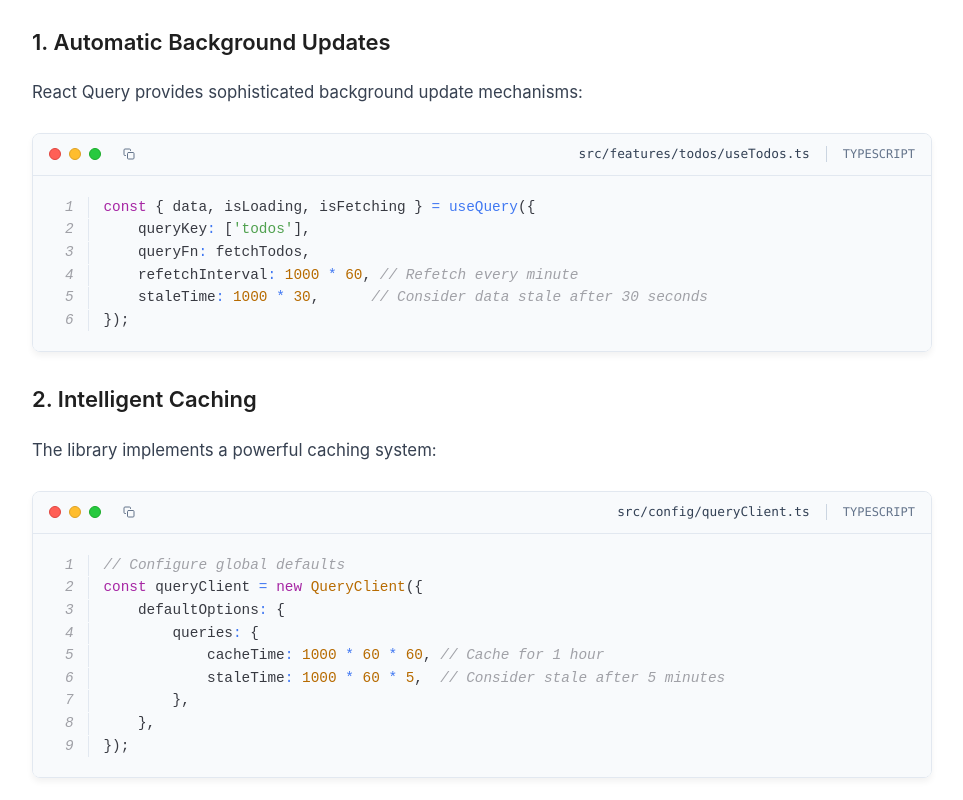
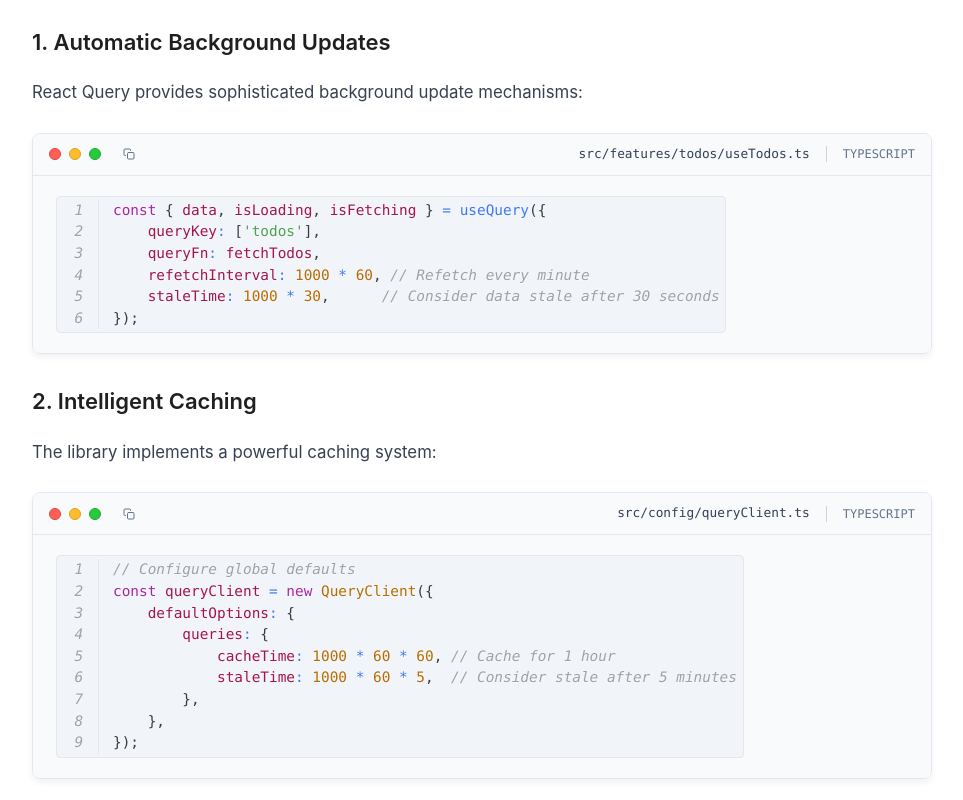
Before and after one commit to DokaDev/dokalab_blog_next_client, a Next.js app: page /components/markdown-renderer in a window 1280 px wide. Shown: the part 980-1780 px from the top of the page, without its empty margins (158-1121 px from the left). Built offline with nearby package versions, Linux system fonts and the light colour scheme.

Commit message:
fix: 인라인 코드 렌더링 이슈 해결

```diff
--- a/app/components/markdown/MarkdownRenderer.tsx
+++ b/app/components/markdown/MarkdownRenderer.tsx
@@ -15,24 +15,42 @@
 }
 
 const MarkdownRenderer: React.FC<MarkdownRendererProps> = ({ content, className = '' }) => {
+  // React 마운트 후 인라인 코드 처리를 위한 ref
+  const contentRef = React.useRef<HTMLDivElement>(null);
+
+  // 마운트 후 인라인 코드 처리
+  React.useEffect(() => {
+    if (contentRef.current) {
+      // 본문 내용 가져오기
+      const container = contentRef.current;
+
+      // 모든 pre 태그의 code 요소는 코드 블록이므로 건너뜀
+      const preElements = container.querySelectorAll('pre');
+      preElements.forEach(pre => {
+        pre.classList.add('code-block-processed');
+      });
+
+      // pre 안에 없는 code 요소는 인라인 코드로 처리
+      const inlineCodeElements = container.querySelectorAll('code:not(pre.code-block-processed code)');
+      inlineCodeElements.forEach(code => {
+        if (!code.closest('pre') &&
+            !code.classList.contains(styles.inlineCode)) {
+          code.classList.add(styles.inlineCode);
+        }
+      });
+    }
+  }, [content]);
+
   return (
-    <div className={`${styles.markdownContent} ${className}`}>
+    <div className={`${styles.markdownContent} ${className}`} ref={contentRef}>
       <ReactMarkdown
         remarkPlugins={[remarkGfm]}
         rehypePlugins={[rehypeRaw, rehypeSanitize]}
         components={{
-          // Code block customization
+          // 코드 컴포넌트 처리
           code({ inline, className, children, ...props }: any) {
-            // 인라인 코드(백틱 하나로 감싸진 코드)인 경우 간단한 code 태그만 반환
-            if (inline) {
-              return (
-                <code className={styles.inlineCode} {...props}>
-                  {String(children).replace(/\n$/, '')}
-                </code>
-              );
-            }
-
-            // 코드 블록(백틱 세 개로 감싸진 코드)인 경우
+            // 코드 블록 처리 (인라인이 아닌 경우만)
+            if (!inline) {
               const match = /language-(\w+)/.exec(className || '');
               let language = match ? match[1] : '';
               let fileName = '';
@@ -43,28 +61,34 @@
                 language = parts[0];
                 fileName = parts[1];
               } else if (match && className && className.includes(':')) {
-              // 언어가 지정되어 있지만 콜론 뒤에 파일명이 있는 경우 (language-js:filename.js)
-              const fullClass = className.split(' ')[0]; // language-js:filename.js
+                const fullClass = className.split(' ')[0];
                 const colonIndex = fullClass.indexOf(':');
                 if (colonIndex !== -1) {
                   fileName = fullClass.substring(colonIndex + 1);
                 }
               } else if (!match && className && className.includes(':')) {
-              // 언어가 없고 파일명만 있는 경우 (`:filename.js`)
                 const colonIndex = className.indexOf(':');
                 if (colonIndex !== -1) {
                   fileName = className.substring(colonIndex + 1);
                 }
               }
 
-            // CodeBlock 컴포넌트를 사용하여 코드 블록 렌더링
+              // 코드 값 추출
+              const value = String(children).replace(/\n$/, '');
+
+              // 코드 블록 반환
               return (
                 <CodeBlock
-                language={language}
-                value={String(children).replace(/\n$/, '')}
+                  language={language || 'text'}
+                  value={value}
                   fileName={fileName}
                 />
               );
+            }
+
+            // 인라인 코드는 ReactMarkdown의 기본 처리를 따름
+            // useEffect에서 클래스를 추가할 것임
+            return <code {...props}>{children}</code>;
           },
 
           // Other elements customization
@@ -123,11 +147,10 @@
               </table>
             </div>
           ),
-          pre: ({ children, ...props }: any) => (
-            <pre className={styles.codeBlock} {...props}>
-              {children}
-            </pre>
-          ),
+          pre: ({ children }: any) => {
+            // pre 태그는 그대로 통과시킴
+            return <>{children}</>;
+          },
         }}
       >
         {content}
```
Lines whose indentation alone changed are shown as unchanged.
